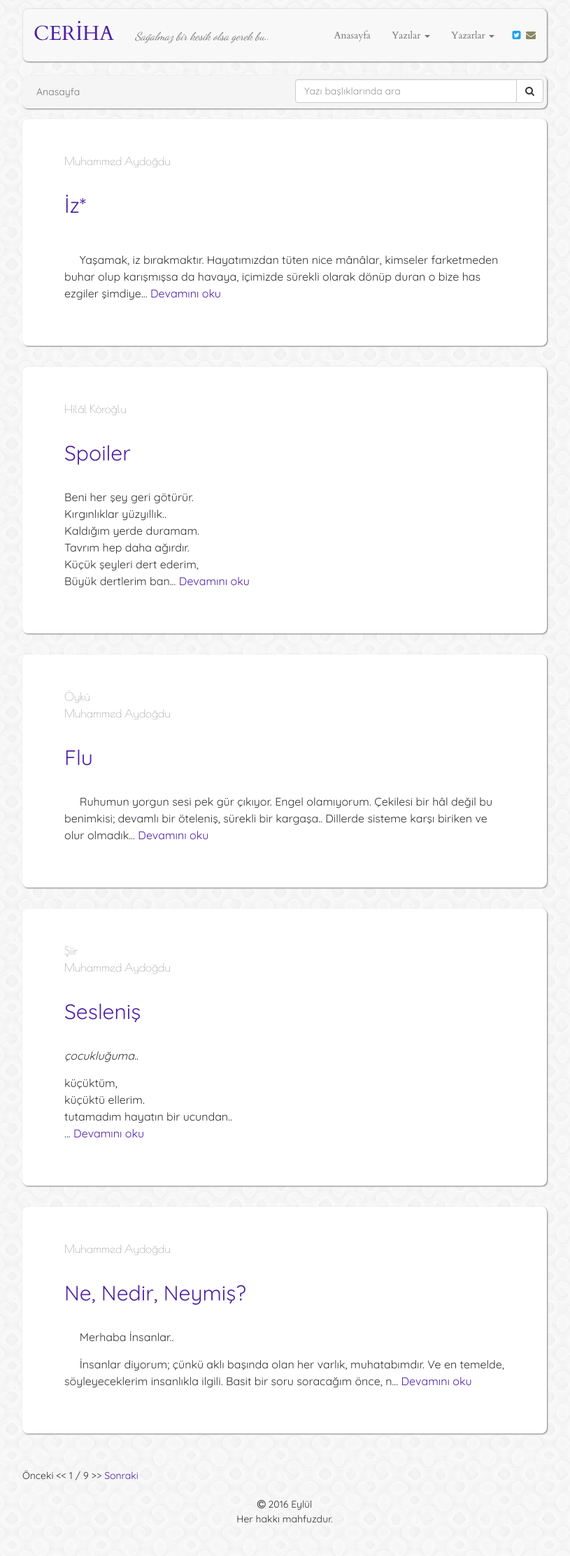
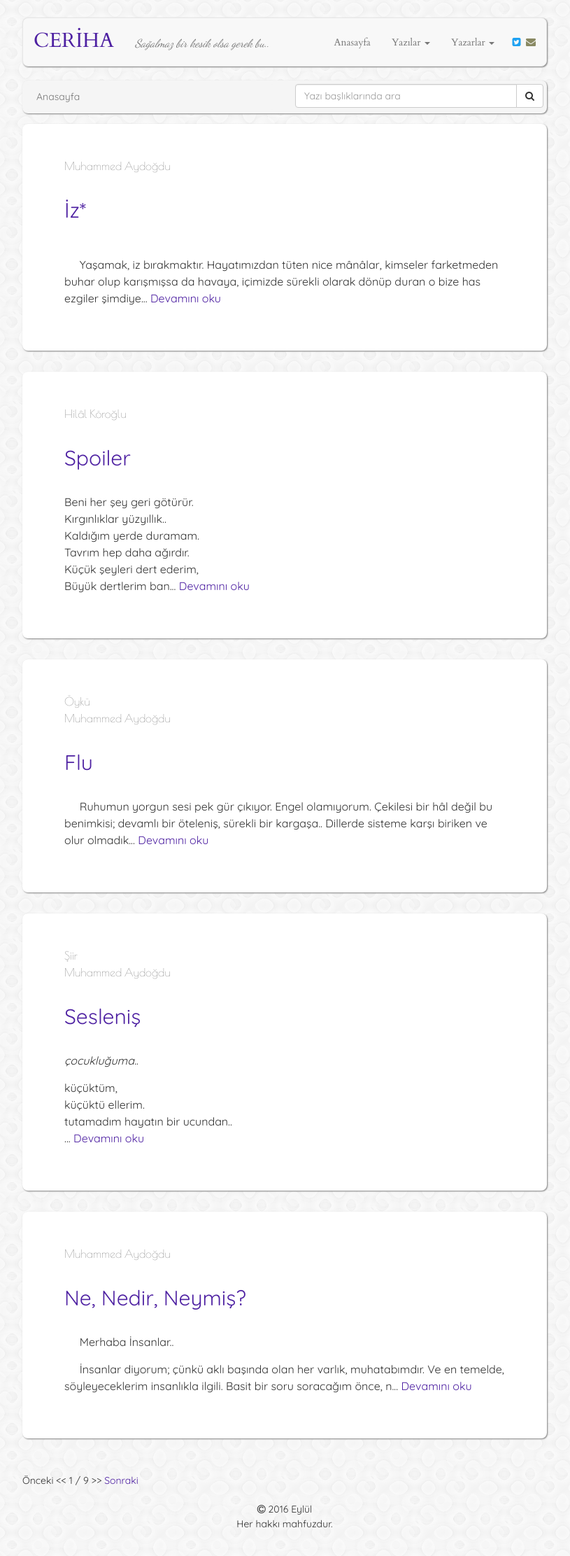
Before and after one commit to muhammedaydogdu/muhammedaydogdu.github.io, a Jekyll site: the page built from index.html, in a window 1280 px wide. Shown: the whole page at 70% size, without its empty margins (233-1048 px from the left). Built offline with Jekyll 4.4.1, drawn with Linux system fonts in a browser that asks for light colours; some web fonts are replaced; the list of posts is cut into pages by our own code.

Commit message:
Update style.css

```diff
--- a/css/style.css
+++ b/css/style.css
@@ -36,9 +36,9 @@ h2 {
 }
 
 .container .navbar {
-  margin-top: 12px;
+  margin-top: 25px;
   font-family: "Cardo", "Times New Roman", serif;
-  padding: 8px 0 8px 0;
+  padding: 5px 0 5px 0;
   box-shadow: 1px 1px 2px grey;
   border-radius: 8px;
 }
```
